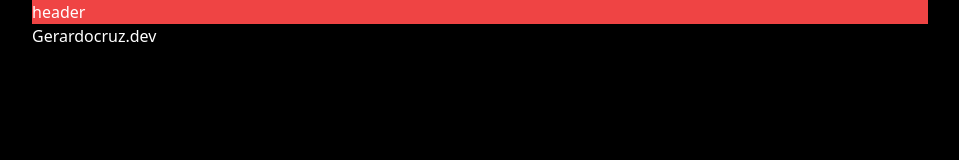
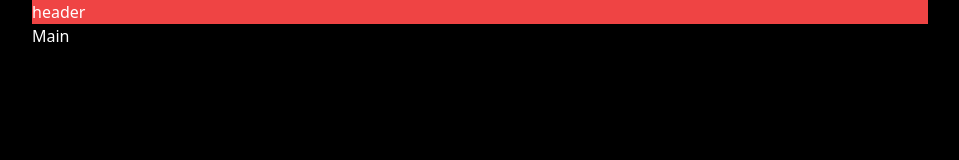
Before and after one commit to gerardocrr/gerardocruz.dev, a React (Vite) app: page / in a window 1280 px wide. Shown: the top 160 px of the page, without its empty margins (160-1119 px from the left). Built offline with nearby package versions, Linux system fonts and the light colour scheme.

Commit message:
replace placeholder content in App component with MainPage component

```diff
--- a/src/App.tsx
+++ b/src/App.tsx
@@ -1,13 +1,12 @@
 import { Layout } from "./components/Layout";
+import { MainPage } from "./pages/MainPage";
 import "./App.css";
 
 function App() {
   return (
     <>
       <Layout>
-        <div>
-          <p>Gerardocruz.dev</p>
-        </div>
+        <MainPage />
       </Layout>
     </>
   );
--- /dev/null
+++ b/src/pages/MainPage.tsx
@@ -0,0 +1,7 @@
+export function MainPage() {
+  return (
+    <div>
+      <h1>Main</h1>
+    </div>
+  );
+}
```
